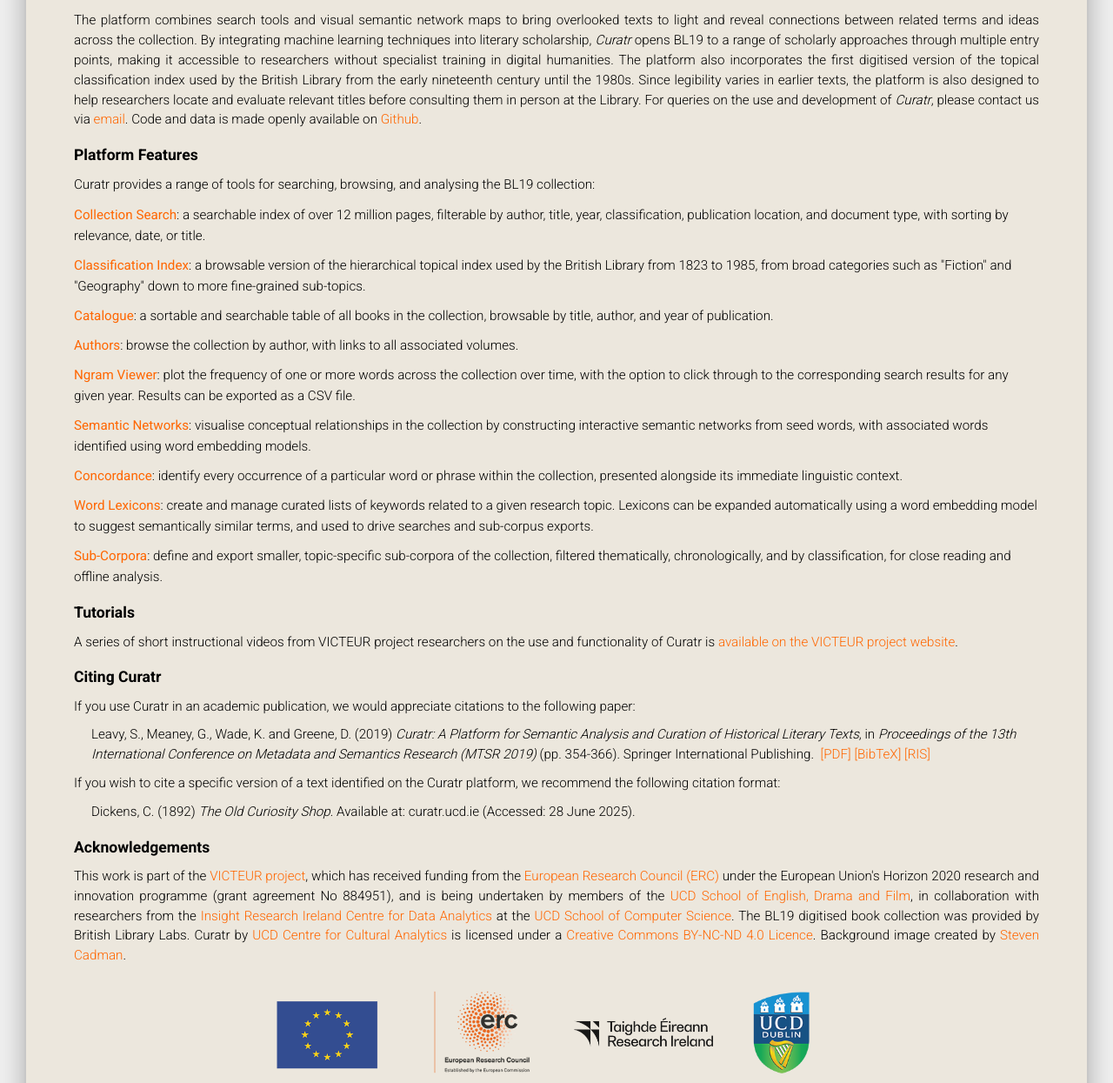
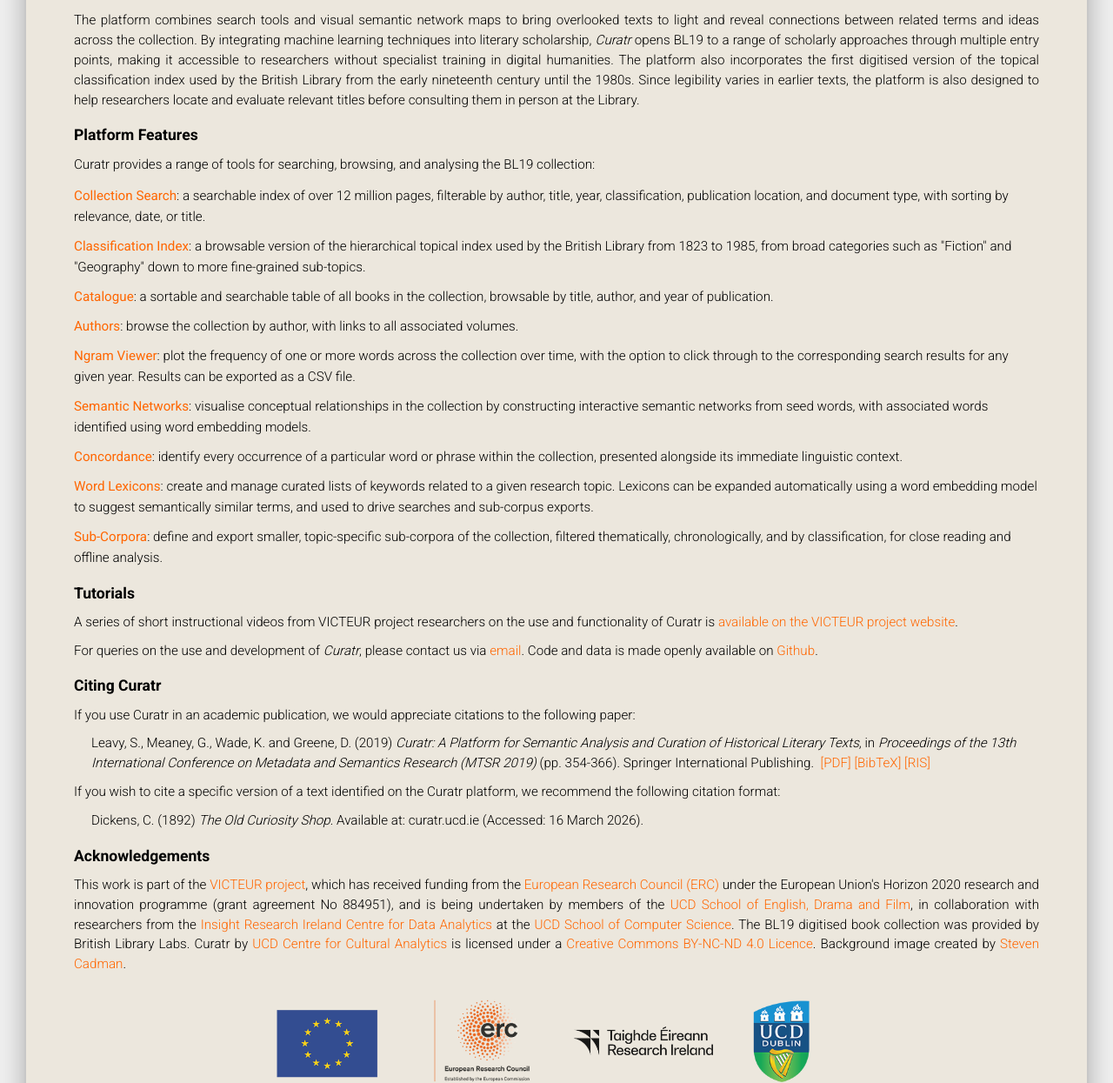
Before and after one commit to derekgreene/curatr, a Flask app: template code/templates/about.html in a window 1280 px wide. Shown: the part 577-1822 px from the top of the page at 87% size. Run offline with Flask 3, Linux system fonts and the light colour scheme; the template is opened without the code that fills it, so the values that code supplies are empty; parts of the project's set-up code (start-up, migrations or seed data) failed here and were passed over; some libraries are stand-ins or nearby versions.

Commit message:
Update About text

```diff
--- a/code/templates/about.html
+++ b/code/templates/about.html
@@ -42,9 +42,7 @@
     accessible to researchers without specialist training in digital humanities. The platform also incorporates the first
     digitised version of the topical classification index used by the British Library from the early nineteenth century until the 1980s.
     Since legibility varies in earlier texts, the platform is also designed to help researchers locate and evaluate relevant
-    titles before consulting them in person at the Library.
-    For queries on the use and development of <i>Curatr</i>, please contact us via <a href="mailto:ucdcuratr@gmail.com">email</a>. Code and data is made openly available on <a href="https://github.com/derekgreene" target='_blank'>Github</a>.
-  </p>
+    titles before consulting them in person at the Library.</p>
 
     <h5 class="division">Platform Features</h5>
     <p class="text-justify">Curatr provides a range of tools for searching, browsing, and analysing the BL19 collection:</p>
@@ -79,6 +77,9 @@
     <p class="text-justify">A series of short instructional videos from VICTEUR project researchers on the use and functionality of Curatr is
       <a href="https://projectvicteur.com/2023/01/10/curatr-videos/" target="_blank">available on the VICTEUR project website</a>.</p>
 
+    <p class="text-justify">For queries on the use and development of <i>Curatr</i>, please contact us via <a href="mailto:ucdcuratr@gmail.com">email</a>. Code and data is made openly available on <a href="https://github.com/derekgreene" target='_blank'>Github</a>.</p>
+
+
     <h5 class="division">Citing Curatr</h5>
     <p class="text-justify">
       If you use Curatr in an academic publication, we would appreciate citations to the following paper:
@@ -86,10 +87,8 @@
     </p>
     <p class="text-justify">
       If you wish to cite a specific version of a text identified on the Curatr platform, we recommend the following citation format:
-      <p class="text-left" style="margin-left: 20px;">Dickens, C. (1892) <i>The Old Curiosity Shop</i>. Available at: curatr.ucd.ie (Accessed: 28 June 2025).</p>
-<!--       If you wish to cite a specific version of a text identified on the Curatr platform, we recommend the following citation format:
-      <p class="text-left" style="margin-left: 20px;">Dickens, C. (1892) <i>The Old Curiosity Shop</i>. Available at: curatr.ucd.ie, UIN: BLL01002043707 (Accessed: 28 June 2023).</p>
- -->    </p>
+      <p class="text-left" style="margin-left: 20px;">Dickens, C. (1892) <i>The Old Curiosity Shop</i>. Available at: curatr.ucd.ie (Accessed: 16 March 2026).</p>
+    </p>
     <h5 class="division">Acknowledgements</h5>
     <p class="text-justify">
         This work is part of the <a href="https://projectvicteur.com/" target="_blank">VICTEUR project</a>, which has received funding from the <a target="_blank" href="https://erc.europa.eu/">European Research Council (ERC)</a> under the European Union's Horizon 2020 research and innovation programme (grant agreement No 884951), and is being undertaken by members of the <a href="http://www.ucd.ie/englishdramafilm/" target="_blank">UCD School of English, Drama and Film</a>, in collaboration with researchers from the <a href="http://www.insight-centre.org/" target="_blank">Insight Research Ireland Centre for Data Analytics</a> at the <a href="https://www.ucd.ie/cs/" target="_blank">UCD School of Computer Science</a>.
```
